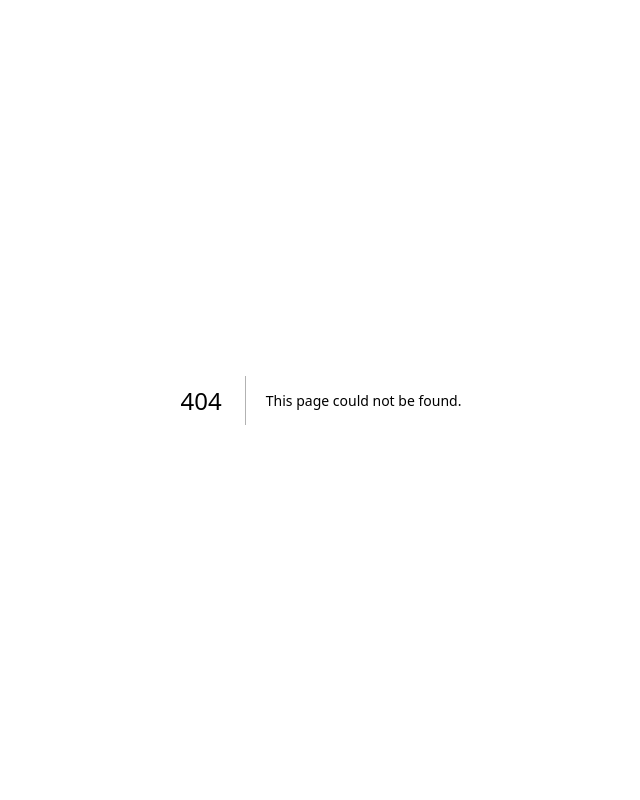
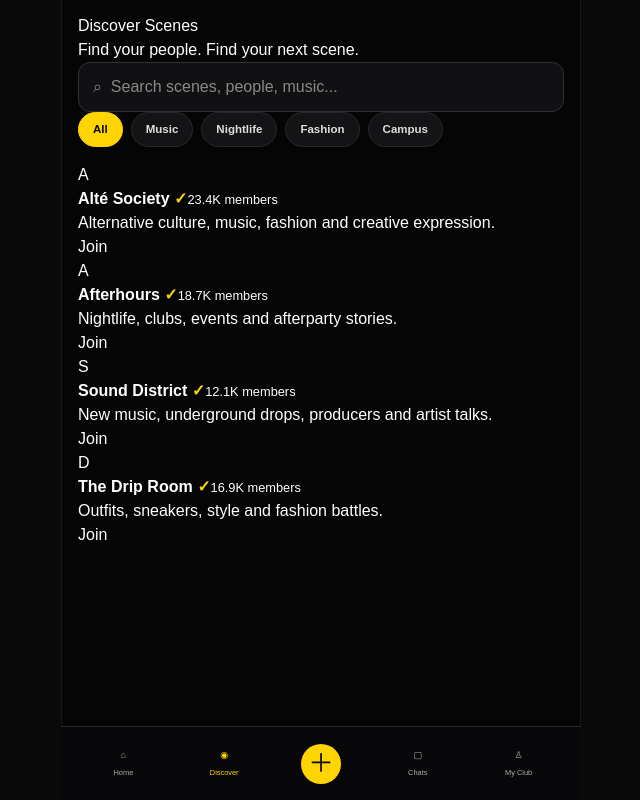
Before and after one commit to mrceogodwin/Nochalant, a Next.js app: page /discover in a window 1280 px wide. Before the commit this address had no page. Shown: the whole page, without its empty margins (319-959 px from the left). Built offline with nearby package versions, Linux system fonts and the light colour scheme.

Commit message:
feat(v2): add core club experience route

```diff
--- /dev/null
+++ b/src/app/discover/page.tsx
@@ -0,0 +1,6 @@
+"use client";
+import Link from "next/link";
+import { useState } from "react";
+const scenes=[["Alté Society","23.4K members","Alternative culture, music, fashion and creative expression.","A","violet"],["Afterhours","18.7K members","Nightlife, clubs, events and afterparty stories.","A","pink"],["Sound District","12.1K members","New music, underground drops, producers and artist talks.","S","silver"],["The Drip Room","16.9K members","Outfits, sneakers, style and fashion battles.","D","orange"]];
+export default function DiscoverPage(){const [filter,setFilter]=useState("All");return <main className="feed-shell"><header className="screen-heading"><h1>Discover Scenes</h1><p>Find your people. Find your next scene.</p></header><input className="club-input" placeholder="⌕  Search scenes, people, music..."/><div className="feed-tabs discover-filters">{["All","Music","Nightlife","Fashion","Campus"].map(x=><button className={filter===x?"selected":""} onClick={()=>setFilter(x)} key={x}>{x}</button>)}</div><div className="scene-list">{scenes.map(([name,members,desc,letter,tone])=><article className="scene-card" key={name}><div className={"scene-art "+tone}>{letter}</div><div className="scene-info"><strong>{name} <b className="verified">✓</b></strong><small>{members}</small><p>{desc}</p></div><button className="scene-join">Join</button></article>)}</div><ClubNav active="Discover"/></main>}
+function ClubNav({active}:{active:string}){return <nav className="bottom-nav"><Link href="/club">⌂<small>Home</small></Link><Link className={active==="Discover"?"active":""} href="/discover">◉<small>Discover</small></Link><Link className="create-button" href="/club/create">＋</Link><Link href="/chats">▢<small>Chats</small></Link><Link href="/my-club">♙<small>My Club</small></Link></nav>}
```
